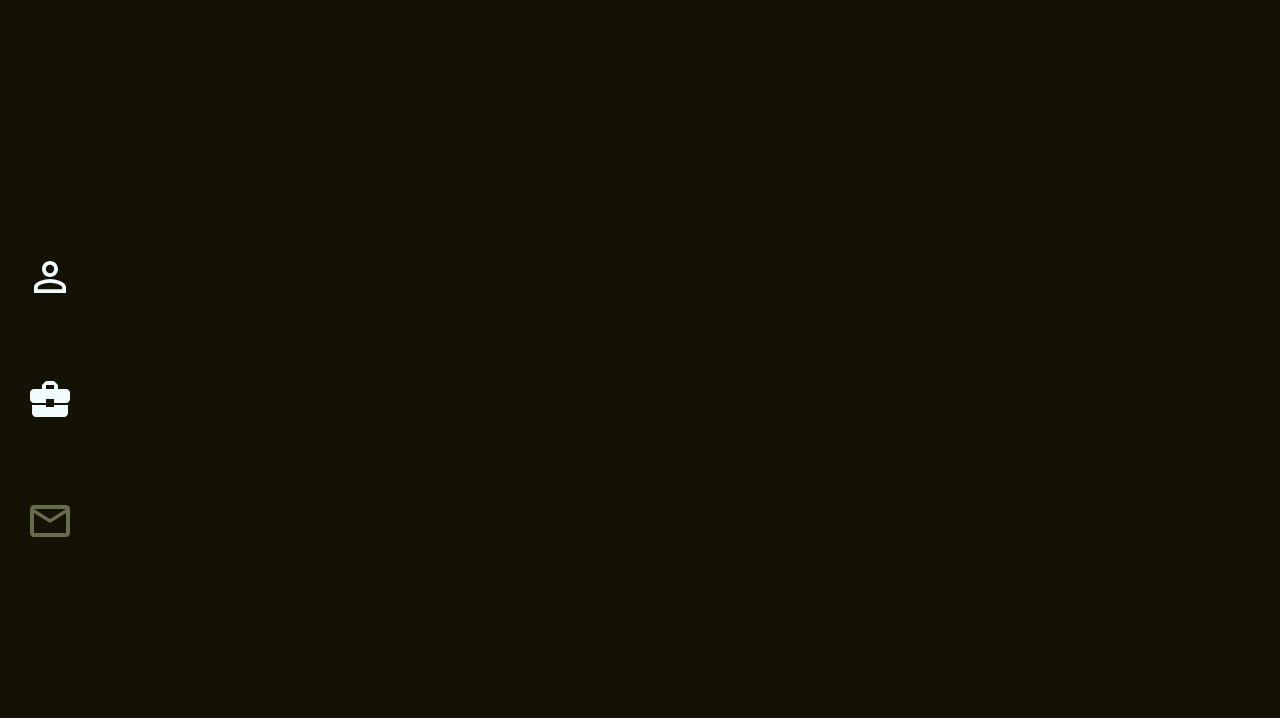
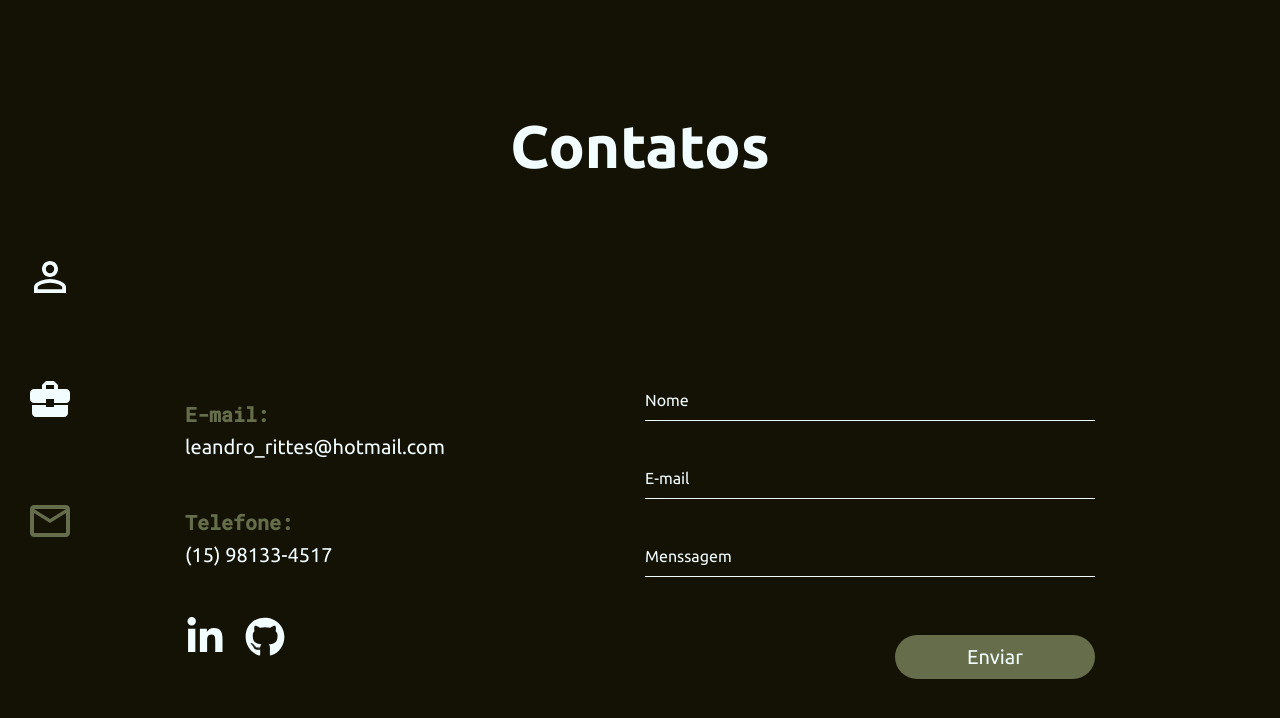
Before and after one commit to LRittes/NewPortifolio, a React (Create React App) app: page /contatos in a window 1280 px wide. Shown: the top 718 px of the page. Built offline with nearby package versions, Linux system fonts and the light colour scheme.

Commit message:
create layout contact component

```diff
--- a/public/index.html
+++ b/public/index.html
@@ -13,6 +13,11 @@
   </head>
   <body>
     <noscript>You need to enable JavaScript to run this app.</noscript>
+    <form name="contact" netlify netlify-honeypot="bot-field" hidden>
+      <input type="text" name="name" />
+      <input type="email" name="email" />
+      <textarea name="message"></textarea>
+    </form>
     <div id="root"></div>
   </body>
 </html>
--- a/src/pages/Contatos/index.tsx
+++ b/src/pages/Contatos/index.tsx
@@ -1,9 +1,56 @@
+import { FormEvent } from 'react'
+import { FaLinkedinIn, FaGithub } from 'react-icons/fa'
 import { AsideBar } from '../../components'
 
+import { Conatiner, Contact, Wrapper, MsgField, Btn } from './styles'
+
 const Contatos = () => {
+  function sendMessage(e: FormEvent) {
+    e.preventDefault()
+
+    console.log('envou')
+  }
+
   return (
     <>
       <AsideBar />
+      <Conatiner>
+        <h1>Contatos</h1>
+        <Wrapper>
+          <Contact>
+            <h4>E-mail:</h4>
+            <p>leandro_rittes@hotmail.com</p>
+            <h4>Telefone:</h4>
+            <p>(15) 98133-4517</p>
+            <div>
+              <a href="https://www.linkedin.com/in/leandro-rittes/">
+                <FaLinkedinIn />
+              </a>
+              <a href="https://github.com/LRittes">
+                <FaGithub />
+              </a>
+            </div>
+          </Contact>
+          <MsgField>
+            <div>
+              <input required type="text" id="name" name="name" />
+              <p>Nome</p>
+            </div>
+            <div>
+              <input required type="email" id="email" name="email" />
+              <p>E-mail</p>
+            </div>
+            <div>
+              <input required type="text" id="name" name="message" />
+              <p>Menssagem</p>
+            </div>
+            <Btn type="submit" onClick={sendMessage}>
+              Enviar
+            </Btn>
+          </MsgField>
+          <div />
+        </Wrapper>
+      </Conatiner>
     </>
   )
 }
--- /dev/null
+++ b/src/pages/Contatos/styles.ts
@@ -0,0 +1,101 @@
+import styled from 'styled-components'
+
+export const Conatiner = styled.div`
+  display: grid;
+  place-items: center;
+  height: 100vh;
+  width: 100%;
+
+  & > h1 {
+    font-size: 6rem;
+    font-family: ${({ theme }) => theme.text.primary};
+    color: ${({ theme }) => theme.colors.white};
+  }
+`
+
+export const Wrapper = styled.div`
+  display: grid;
+  grid-template-columns: 1fr 1fr;
+  grid-gap: 1rem;
+`
+
+export const Contact = styled.div`
+  & > h4 {
+    font-size: 2rem;
+    font-family: ${({ theme }) => theme.text.secundary};
+    color: ${({ theme }) => theme.colors.primary};
+    margin-bottom: 0.8rem;
+  }
+  & > p {
+    font-size: 2rem;
+    font-family: ${({ theme }) => theme.text.primary};
+    color: ${({ theme }) => theme.colors.white};
+    margin-bottom: 5rem;
+  }
+  & > div {
+    display: flex;
+    gap: 2rem;
+  }
+  & > div > a {
+    font-size: 4rem;
+    color: ${({ theme }) => theme.colors.white};
+  }
+  & > div > a:hover {
+    color: ${({ theme }) => theme.colors.secundary};
+  }
+`
+
+export const MsgField = styled.form`
+  display: flex;
+  flex-direction: column;
+
+  & > div {
+    height: 0.8rem;
+    width: 45rem;
+    position: relative;
+    margin-bottom: 7rem;
+
+    & > input:focus {
+      outline: none;
+    }
+
+    & > input:focus ~ p {
+      transform: translateY(-2rem);
+      outline: none;
+    }
+  }
+
+  & > div > input {
+    height: 2rem;
+    width: 100%;
+    border: none;
+    border-bottom: 1px solid ${({ theme }) => theme.colors.white};
+    background-color: ${({ theme }) => theme.colors.dark};
+    font-size: 1.6rem;
+    font-family: ${({ theme }) => theme.text.primary};
+    color: ${({ theme }) => theme.colors.white};
+  }
+
+  & > div > p {
+    position: absolute;
+    color: ${({ theme }) => theme.colors.white};
+    font-family: ${({ theme }) => theme.text.primary};
+    font-size: 1.6rem;
+    left: 0;
+    top: -1rem;
+    pointer-events: none;
+  }
+`
+export const Btn = styled.button`
+  width: 20rem;
+  padding: 1rem 6rem;
+  text-align: center;
+  border-radius: 40px;
+  color: ${({ theme }) => theme.colors.white};
+  font-family: ${({ theme }) => theme.text.primary};
+  background-color: ${({ theme }) => theme.colors.primary};
+  font-size: 2rem;
+  cursor: pointer;
+  border: none;
+  align-self: flex-end;
+`
```
Also changed, not shown: .eslintrc.json.
